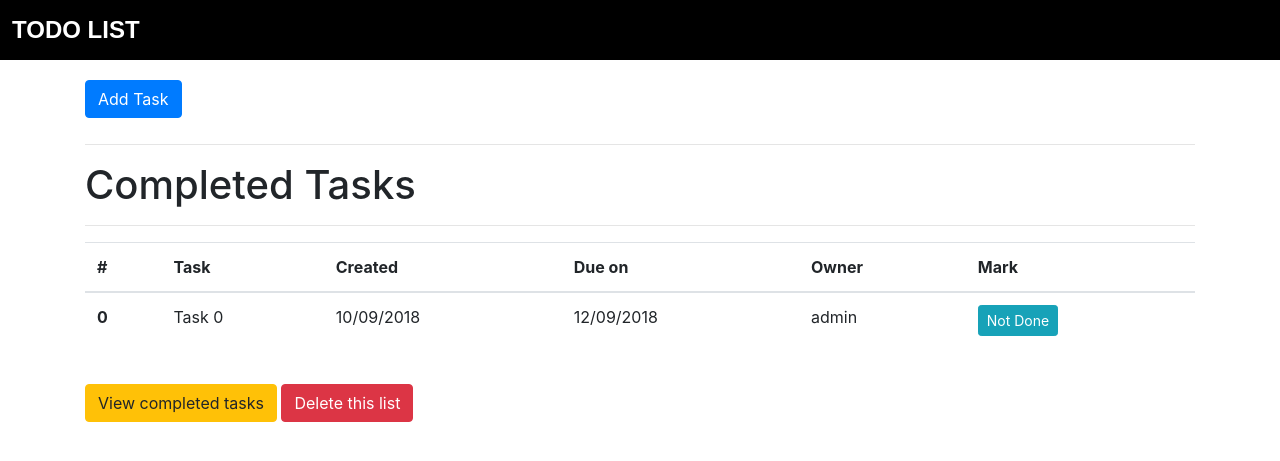
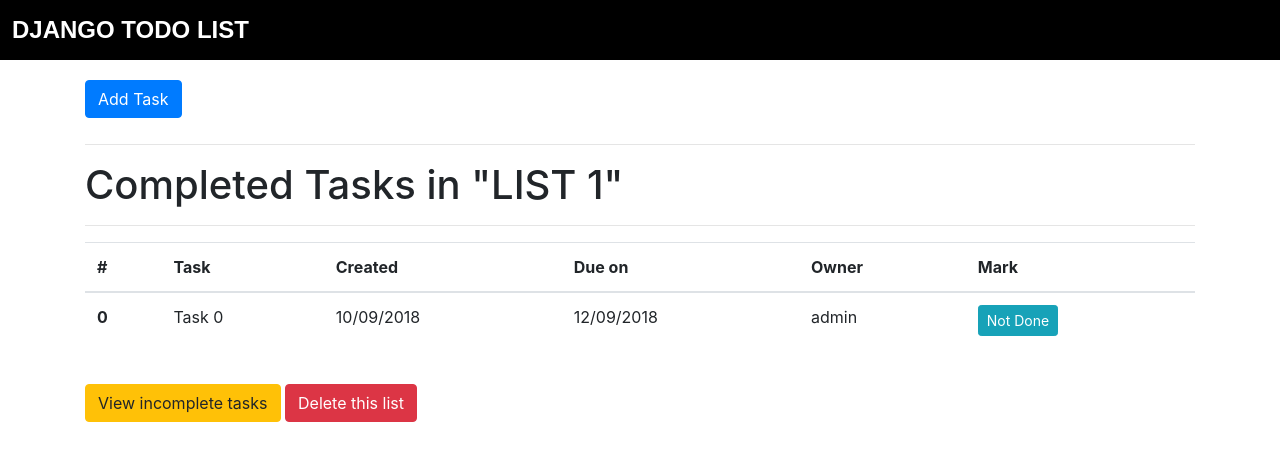
Before and after one commit to Daulet02/Django-KBTU, a Django app: page /todos/1/completed in a window 1280 px wide. Shown: the top 461 px of the page. Run offline with Django 3.2, Linux system fonts and the light colour scheme; some libraries are stand-ins or nearby versions.

Commit message:
TodoList

```diff
--- a/Lab3/main/templates/completed_todo_list.html
+++ b/Lab3/main/templates/completed_todo_list.html
@@ -2,7 +2,8 @@
 <html lang="en">
 <head>
     <meta charset="UTF-8">
-    <title>Title</title>
+    <title>Incomplete Todo List</title>
+
     <link rel="stylesheet" href="https://stackpath.bootstrapcdn.com/bootstrap/4.1.3/css/bootstrap.min.css" integrity="sha384-MCw98/SFnGE8fJT3GXwEOngsV7Zt27NXFoaoApmYm81iuXoPkFOJwJ8ERdknLPMO" crossorigin="anonymous">
     <script src="https://stackpath.bootstrapcdn.com/bootstrap/4.1.3/js/bootstrap.min.js" integrity="sha384-ChfqqxuZUCnJSK3+MXmPNIyE6ZbWh2IMqE241rYiqJxyMiZ6OW/JmZQ5stwEULTy" crossorigin="anonymous"></script>
     {% load static %}
@@ -11,7 +12,7 @@
 <body>
 
     <div class="header">
-      <a class="logo">TODO LIST</a>
+      <a class="logo">DJANGO TODO LIST</a>
     </div>
 
     <div class="container">
@@ -22,7 +23,7 @@
 
         <hr>
 
-        <h1>Completed Tasks</h1>
+        <h1>Completed Tasks in "LIST 1"</h1>
 
         <hr>
 
@@ -58,7 +59,7 @@
         </div>
 
         <div class="func">
-            <button class="btn btn-warning">View completed tasks</button>
+            <button class="btn btn-warning">View incomplete tasks</button>
             <button class="btn btn-danger">Delete this list</button>
         </div>
 
--- a/Lab3/main/templates/todo_list.html
+++ b/Lab3/main/templates/todo_list.html
@@ -4,15 +4,17 @@
 <head>
     <meta charset="UTF-8">
     <title>Todo List</title>
+
     <link rel="stylesheet" href="https://stackpath.bootstrapcdn.com/bootstrap/4.1.3/css/bootstrap.min.css" integrity="sha384-MCw98/SFnGE8fJT3GXwEOngsV7Zt27NXFoaoApmYm81iuXoPkFOJwJ8ERdknLPMO" crossorigin="anonymous">
     <script src="https://stackpath.bootstrapcdn.com/bootstrap/4.1.3/js/bootstrap.min.js" integrity="sha384-ChfqqxuZUCnJSK3+MXmPNIyE6ZbWh2IMqE241rYiqJxyMiZ6OW/JmZQ5stwEULTy" crossorigin="anonymous"></script>
+
     {% load static %}
+    <link rel="stylesheet" href="{% static 'style.css' %}">
 
-    <link rel="stylesheet" href="{% static 'style.css' %}">
 </head>
 <body>
     <div class="header">
-      <a class="logo">TODO LIST</a>
+      <a class="logo">DJANGO TODO LIST</a>
     </div>
 
     <div class="container">
--- a/Lab3/main/views.py
+++ b/Lab3/main/views.py
@@ -1,9 +1,4 @@
 from django.shortcuts import render
-from django.http import HttpResponse
-from array import *
-
-
-
 
 
 def task_list(request):
```
